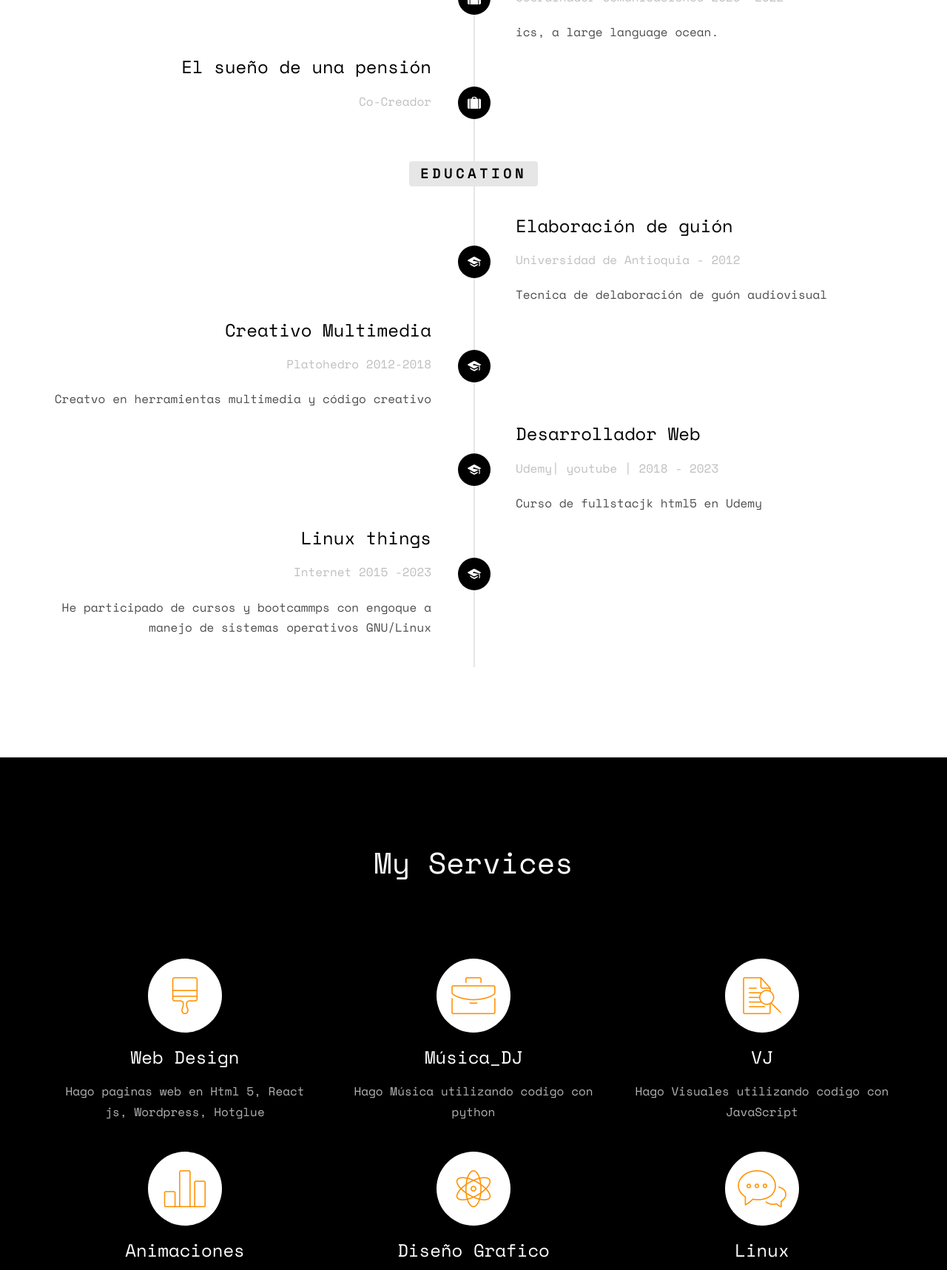
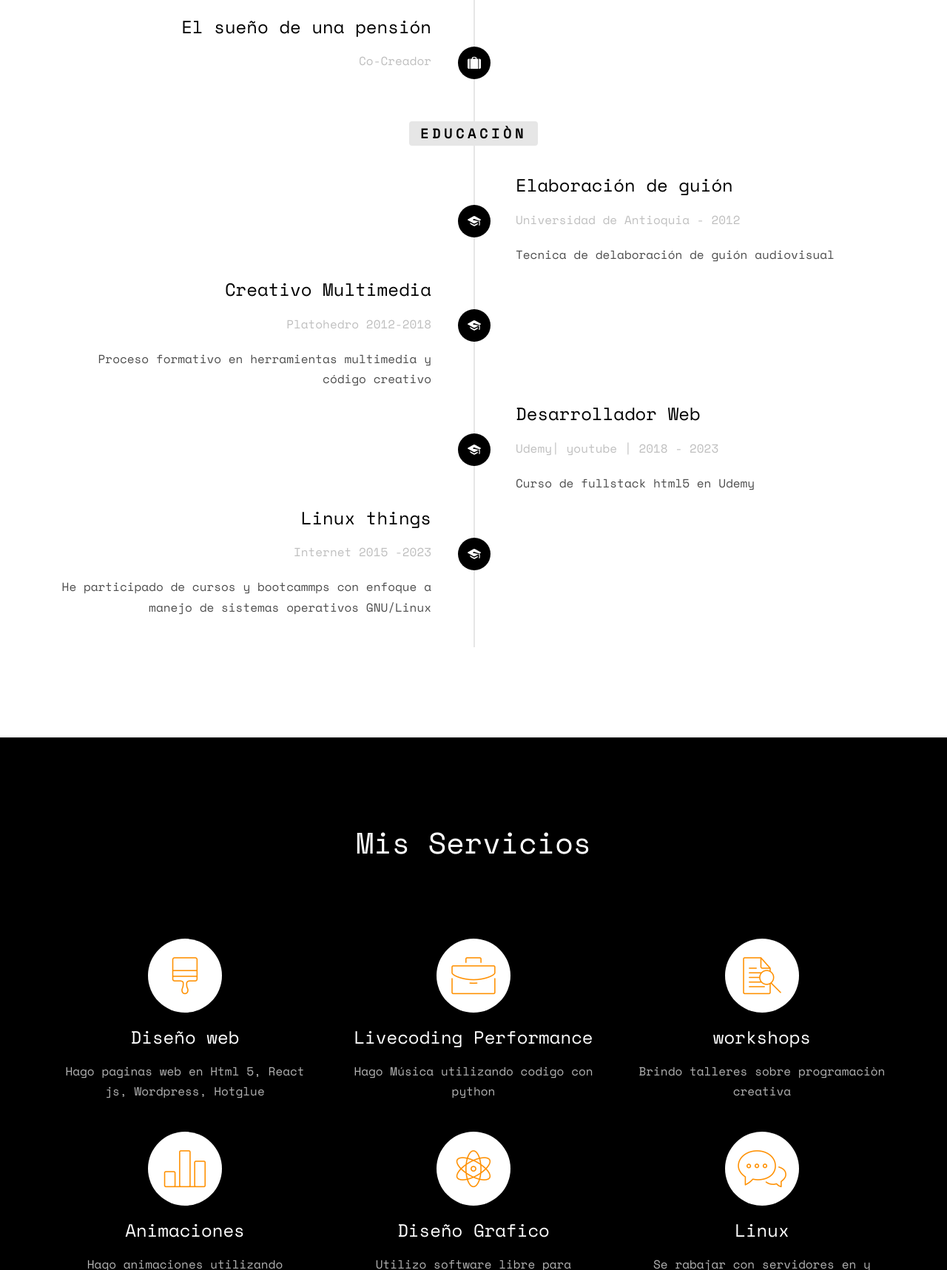
Before and after one commit to Noisk8/23_cv, a plain HTML site: page index.html in a window 1280 px wide. Shown: the part 2128-3845 px from the top of the page at 74% size. Drawn offline with nearby package versions, Linux system fonts and the light colour scheme; some packages are replaced by stand-ins of ours; no server answers; files whose address does not match are found by name.

Commit message:
bar3t1ñ0

```diff
--- a/index.html
+++ b/index.html
@@ -114,8 +114,8 @@
 					<p>Actualmente realizo investigaciones practicas con Inteligencia artificial aplicada a la imagen. Ver <a href="" target="_blank">trabajos</a></p>
 					<p>
 						<ul class="fh5co-social-icons">
-							<li><a href="#"><i class="icon-twitter2"></i></a></li>
-							<li><a href="#"><i class="icon-instagram2"></i></a></li>
+							<li><a href="https://twitter.com/noisk8" target="_blank"><i class="icon-twitter2"></i></a></li>
+							<li><a href="https://www.instagram.com/_noisk8_/" target="_blank"><i class="icon-instagram2"></i></a></li>
 						</ul>
 					</p>
 				</div>
@@ -127,14 +127,14 @@
 		<div class="container">
 			<div class="row animate-box">
 				<div class="col-md-8 col-md-offset-2 text-center fh5co-heading">
-					<h2>My Resume</h2>
+					<h2>Mi Resumen</h2>
 				</div>
 			</div>
 			<div class="row">
 				<div class="col-md-12 col-md-offset-0">
 					<ul class="timeline">
 						<li class="timeline-heading text-center animate-box">
-							<div><h3>Work Experience</h3></div>
+							<div><h3>Experiencia Laboral</h3></div>
 						</li>
 						<li class="animate-box timeline-unverted">
 							<div class="timeline-badge"><i class="icon-suitcase"></i></div>
@@ -144,7 +144,7 @@
 									<span class="company">Web Manager 2017- 2022</span>
 								</div>
 								<div class="timeline-body">
-									<p>here live the blind texts.</p>
+									<p></p>
 								</div>
 							</div>
 						</li>
@@ -156,7 +156,7 @@
 									<span class="company">Coordinador Comunicaciones 2020- 2022</span>
 								</div>
 								<div class="timeline-body">
-									<p>ics, a large language ocean.</p>
+									<p></p>
 								</div>
 							</div>
 						</li>
@@ -175,7 +175,7 @@
 
 						<br>
 						<li class="timeline-heading text-center animate-box">
-							<div><h3>Education</h3></div>
+							<div><h3>Educaciòn</h3></div>
 						</li>
 						<li class="timeline-inverted animate-box">
 							<div class="timeline-badge"><i class="icon-graduation-cap"></i></div>
@@ -185,7 +185,7 @@
 									<span class="company">Universidad de Antioquia - 2012</span>
 								</div>
 								<div class="timeline-body">
-									<p>Tecnica de delaboración de guón audiovisual</p>
+									<p>Tecnica de delaboración de guión audiovisual</p>
 								</div>
 							</div>
 						</li>
@@ -197,7 +197,7 @@
 									<span class="company">Platohedro 2012-2018</span>
 								</div>
 								<div class="timeline-body">
-									<p>Creatvo en herramientas multimedia y código creativo</p>
+									<p>Proceso formativo en herramientas multimedia y código creativo</p>
 								</div>
 							</div>
 						</li>
@@ -209,7 +209,7 @@
 									<span class="company">Udemy| youtube | 2018 - 2023</span>
 								</div>
 								<div class="timeline-body">
-									<p>Curso de fullstacjk html5 en Udemy</p>
+									<p>Curso de fullstack html5 en Udemy</p>
 								</div>
 							</div>
 						</li>
@@ -221,7 +221,7 @@
 									<span class="company">Internet 2015 -2023</span>
 								</div>
 								<div class="timeline-body">
-									<p>He participado de cursos y bootcammps con engoque a manejo de sistemas operativos GNU/Linux</p>
+									<p>He participado de cursos y bootcammps con enfoque a manejo de sistemas operativos GNU/Linux</p>
 								</div>
 							</div>
 						</li>
@@ -237,7 +237,7 @@
 			<div class="services-padding">
 				<div class="row">
 					<div class="col-md-8 col-md-offset-2 text-center fh5co-heading">
-						<h2>My Services</h2>
+						<h2>Mis Servicios</h2>
 					</div>
 				</div>
 				<div class="row">
@@ -247,7 +247,7 @@
 								<i class="icon-paintbrush"></i>
 							</span>
 							<div class="feature-copy">
-								<h3>Web Design</h3>
+								<h3>Diseño web</h3>
 								<p>Hago paginas web en Html 5, React js, Wordpress, Hotglue</p>
 							</div>
 						</div>
@@ -259,7 +259,7 @@
 								<i class="icon-briefcase"></i>
 							</span>
 							<div class="feature-copy">
-								<h3>Música_DJ</h3>
+								<h3>Livecoding Performance</h3>
 								<p>Hago Música utilizando codigo con python </p>
 							</div>
 						</div>
@@ -271,8 +271,8 @@
 								<i class="icon-search"></i>
 							</span>
 							<div class="feature-copy">
-								<h3>VJ</h3>
-								<p>Hago Visuales utilizando codigo con JavaScript</p>
+								<h3>workshops</h3>
+								<p>Brindo talleres sobre programaciòn creativa</p>
 							</div>
 						</div>
 					</div>
```
